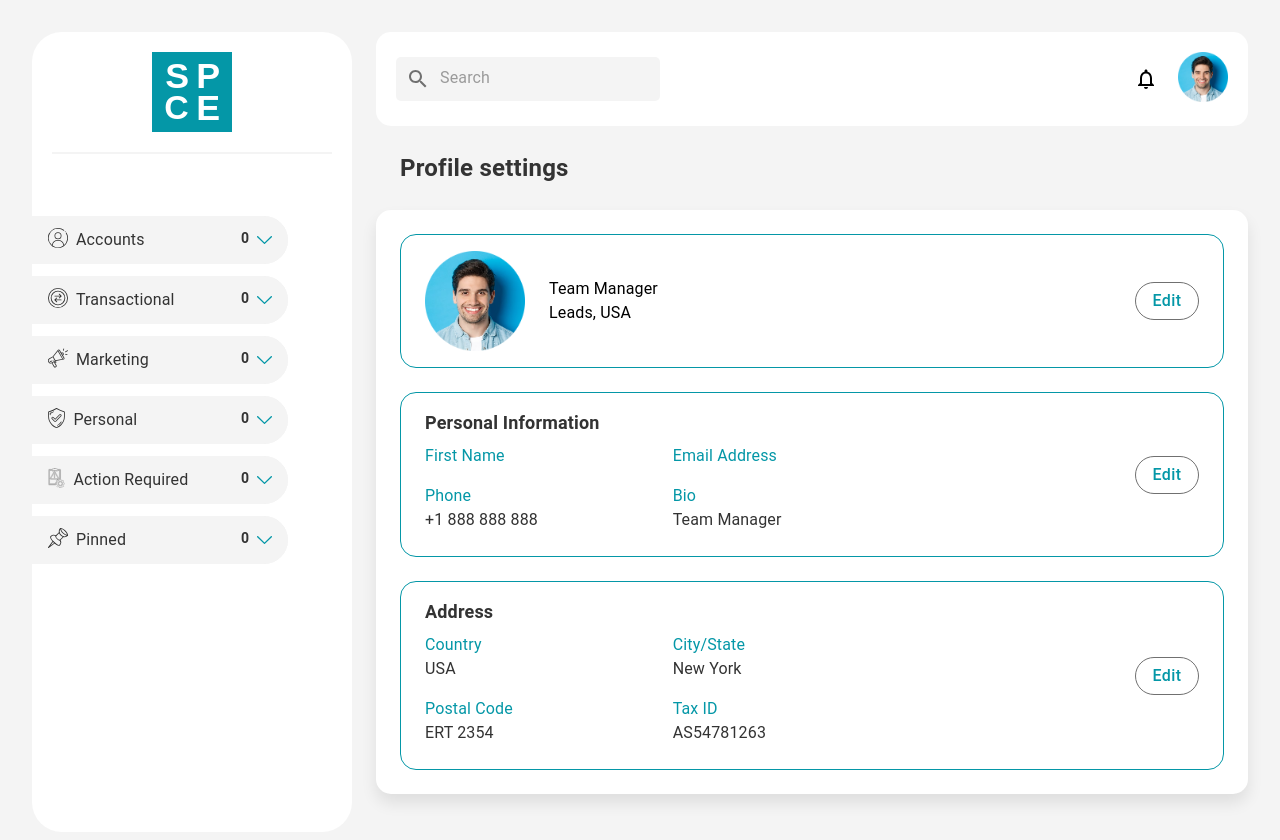
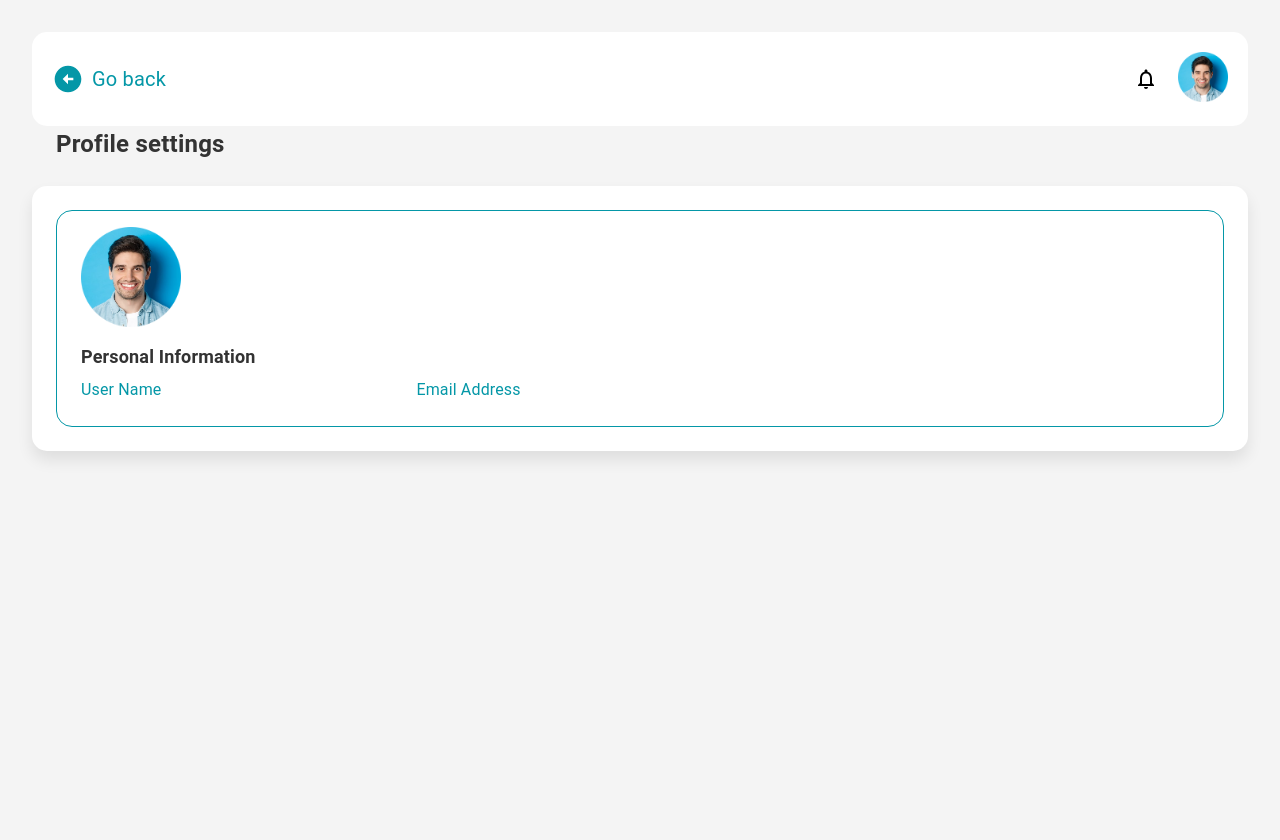
Before and after one commit to Chandanpt/spce-dev, a Next.js app: page /profile in a window 1280 px wide. Shown: the top 840 px of the page. After the commit the page ends 800 px from the top, so only its background shows below. Built offline with nearby package versions, Linux system fonts and the light colour scheme.

Commit message:
Added tab functionality for last week and last month, profile refactored

```diff
--- a/src/layout/MainLayout/Header.tsx
+++ b/src/layout/MainLayout/Header.tsx
@@ -1,4 +1,11 @@
-import { Box, Divider, IconButton, InputBase, Typography } from "@mui/material";
+import {
+  Box,
+  Button,
+  Divider,
+  IconButton,
+  InputBase,
+  Typography,
+} from "@mui/material";
 import React, { useEffect, useRef, useState } from "react";
 import SearchIcon from "@mui/icons-material/Search";
 import Image from "next/image";
@@ -9,13 +16,16 @@ import { AppDispatch } from "@/redux/store";
 import { logout } from "@/redux/features/auth-slice";
 import { useRouter } from "next/router";
 import Link from "next/link";
+import ArrowCircleLeftIcon from "@mui/icons-material/ArrowCircleLeft";
 
 const Header = ({
   setIsLoading,
 }: {
   setIsLoading: (isLoading: boolean) => void;
+  setIsSearchable?: (isSearchable: boolean) => void;
 }) => {
   const [showOptions, setShowOptions] = useState(false);
+  const [isSearchable, setIsSearchable] = useState(false);
   const dispatch = useDispatch<AppDispatch>();
   const router = useRouter();
   const optionsRef = useRef<HTMLDivElement | null>(null);
@@ -32,6 +42,9 @@ const Header = ({
   };
 
   useEffect(() => {
+    if (router.pathname === "/") {
+      setIsSearchable(true);
+    }
     const handleClick = (event: MouseEvent) => {
       if (
         optionsRef.current &&
@@ -62,6 +75,7 @@ const Header = ({
         borderRadius: "15px",
       }}
     >
+      {isSearchable ? (
         <Box
           sx={{
             backgroundColor: "#F4F4F4",
@@ -73,6 +87,21 @@ const Header = ({
           </IconButton>
           <InputBase sx={{ flex: 1 }} placeholder="Search" />
         </Box>
+      ) : (
+        <Box
+          sx={{
+            display: "flex",
+            gap: "8px",
+            alignItems: "center",
+            color: "#0497A7",
+            cursor: "pointer",
+          }}
+          onClick={() => router.push("/")}
+        >
+          <ArrowCircleLeftIcon sx={{ fontSize: "32px" }} />
+          <Typography sx={{ fontSize: "20px" }}>Go back</Typography>
+        </Box>
+      )}
       <Box sx={{ display: "flex", alignItems: "center", gap: "20px" }}>
         <NotificationsNoneIcon />
         <Box position="relative" width="100%" ref={optionsRef}>
--- a/src/layout/MainLayout/Sidebar.tsx
+++ b/src/layout/MainLayout/Sidebar.tsx
@@ -105,7 +105,6 @@ const Sidebar = ({
           },
         })
         .then((response) => {
-          console.log("This is response", response);
           setEmailData(response?.data?.Emails);
         })
         .catch((error) => {});
@@ -113,7 +112,6 @@ const Sidebar = ({
   };
 
   const emailCount = (title: string): number => {
-    console.log("This is the email data", emailData);
     const count = emailData?.filter((item) => item.category === title).length;
     return count;
   };
--- a/src/pages/profile/index.tsx
+++ b/src/pages/profile/index.tsx
@@ -5,6 +5,7 @@ import human from "../../assets/Human.png";
 import EditButton from "@/components/EditButtton";
 import axios from "axios";
 import MainLayout from "@/layout/MainLayout";
+import Header from "@/layout/MainLayout/Header";
 
 interface UserDataTypes {
   username: string;
@@ -37,7 +38,9 @@ const Profile = () => {
   }, []);
 
   return (
-    <MainLayout selectEmailCheck={() => {}}>
+    // <MainLayout selectEmailCheck={() => {}}>
+    <Box sx={{ padding: "32px" }}>
+      <Header setIsLoading={() => {}} />
       <Typography
         sx={{
           fontSize: "24px",
@@ -71,32 +74,15 @@ const Profile = () => {
             borderRadius: "16px",
           }}
         >
-          <Box sx={{ display: "flex", gap: "24px", alignItems: "center" }}>
+          <Box width="100%">
+            <Box sx={{ display: "flex", flexDirection: "column", gap: "16px" }}>
               <Image src={human} alt="Human" height="100" width="100" />
-            <Box>
-              <Typography>{userData?.username}</Typography>
-              <Typography>Team Manager</Typography>
-              <Typography>Leads, USA</Typography>
-            </Box>
-          </Box>
-          <EditButton title="Edit" onClick={() => console.log("Edit")} />
-        </Box>
-        <Box
-          sx={{
-            display: "flex",
-            justifyContent: "space-between",
-            alignItems: "center",
-            padding: "16px 24px",
-            border: "1px solid #0497A7",
-            borderRadius: "16px",
-          }}
-        >
-          <Box width="80%">
               <Typography
                 sx={{ fontSize: "18px", color: "#333333", fontWeight: "bold" }}
               >
                 Personal Information
               </Typography>
+            </Box>
             <Box
               sx={{
                 display: "flex",
@@ -104,13 +90,13 @@ const Profile = () => {
                 alignItems: "flex-start",
               }}
             >
-              <Box sx={{ width: "80%" }}>
+              <Box sx={{ width: "60%" }}>
                 <Box
                   sx={{ display: "flex", alignItems: "center", width: "100%" }}
                 >
                   <Box sx={{ width: "100%", marginY: "8px" }}>
                     <Typography sx={{ fontSize: "16px", color: "#0497A7" }}>
-                      First Name
+                      User Name
                     </Typography>
                     <Typography sx={{ fontSize: "16px", color: "#333333" }}>
                       {userData?.username}
@@ -125,102 +111,14 @@ const Profile = () => {
                     </Typography>
                   </Box>
                 </Box>
-                <Box
-                  sx={{ display: "flex", alignItems: "center", width: "100%" }}
-                >
-                  <Box sx={{ width: "100%", marginY: "8px" }}>
-                    <Typography sx={{ fontSize: "16px", color: "#0497A7" }}>
-                      Phone
-                    </Typography>
-                    <Typography sx={{ fontSize: "16px", color: "#333333" }}>
-                      +1 888 888 888
-                    </Typography>
               </Box>
-                  <Box sx={{ width: "100%", marginY: "8px" }}>
-                    <Typography sx={{ fontSize: "16px", color: "#0497A7" }}>
-                      Bio
-                    </Typography>
-                    <Typography sx={{ fontSize: "16px", color: "#333333" }}>
-                      Team Manager
-                    </Typography>
+              {/* <EditButton title="Edit" onClick={() => console.log("Edit")} /> */}
             </Box>
           </Box>
         </Box>
       </Box>
     </Box>
-          <EditButton title="Edit" onClick={() => console.log("Edit")} />
-        </Box>
-        <Box
-          sx={{
-            display: "flex",
-            justifyContent: "space-between",
-            alignItems: "center",
-            padding: "16px 24px",
-            border: "1px solid #0497A7",
-            borderRadius: "16px",
-          }}
-        >
-          <Box width="80%">
-            <Typography
-              sx={{ fontSize: "18px", color: "#333333", fontWeight: "bold" }}
-            >
-              Address
-            </Typography>
-            <Box
-              sx={{
-                display: "flex",
-                justifyContent: "space-between",
-                alignItems: "flex-start",
-              }}
-            >
-              <Box sx={{ width: "80%" }}>
-                <Box
-                  sx={{ display: "flex", alignItems: "center", width: "100%" }}
-                >
-                  <Box sx={{ width: "100%", marginY: "8px" }}>
-                    <Typography sx={{ fontSize: "16px", color: "#0497A7" }}>
-                      Country
-                    </Typography>
-                    <Typography sx={{ fontSize: "16px", color: "#333333" }}>
-                      USA
-                    </Typography>
-                  </Box>
-                  <Box sx={{ width: "100%", marginY: "8px" }}>
-                    <Typography sx={{ fontSize: "16px", color: "#0497A7" }}>
-                      City/State
-                    </Typography>
-                    <Typography sx={{ fontSize: "16px", color: "#333333" }}>
-                      New York
-                    </Typography>
-                  </Box>
-                </Box>
-                <Box
-                  sx={{ display: "flex", alignItems: "center", width: "100%" }}
-                >
-                  <Box sx={{ width: "100%", marginY: "8px" }}>
-                    <Typography sx={{ fontSize: "16px", color: "#0497A7" }}>
-                      Postal Code
-                    </Typography>
-                    <Typography sx={{ fontSize: "16px", color: "#333333" }}>
-                      ERT 2354
-                    </Typography>
-                  </Box>
-                  <Box sx={{ width: "100%", marginY: "8px" }}>
-                    <Typography sx={{ fontSize: "16px", color: "#0497A7" }}>
-                      Tax ID
-                    </Typography>
-                    <Typography sx={{ fontSize: "16px", color: "#333333" }}>
-                      AS54781263
-                    </Typography>
-                  </Box>
-                </Box>
-              </Box>
-            </Box>
-          </Box>
-          <EditButton title="Edit" onClick={() => console.log("Edit")} />
-        </Box>
-      </Box>
-    </MainLayout>
+    //</MainLayout>
   );
 };
 
```
Also changed, not shown: src/sections/mainPage/MailsList.tsx (+42 -6 lines), src/sections/mainPage/index.tsx (+28 -29 lines). Lines whose indentation alone changed are shown as unchanged.
